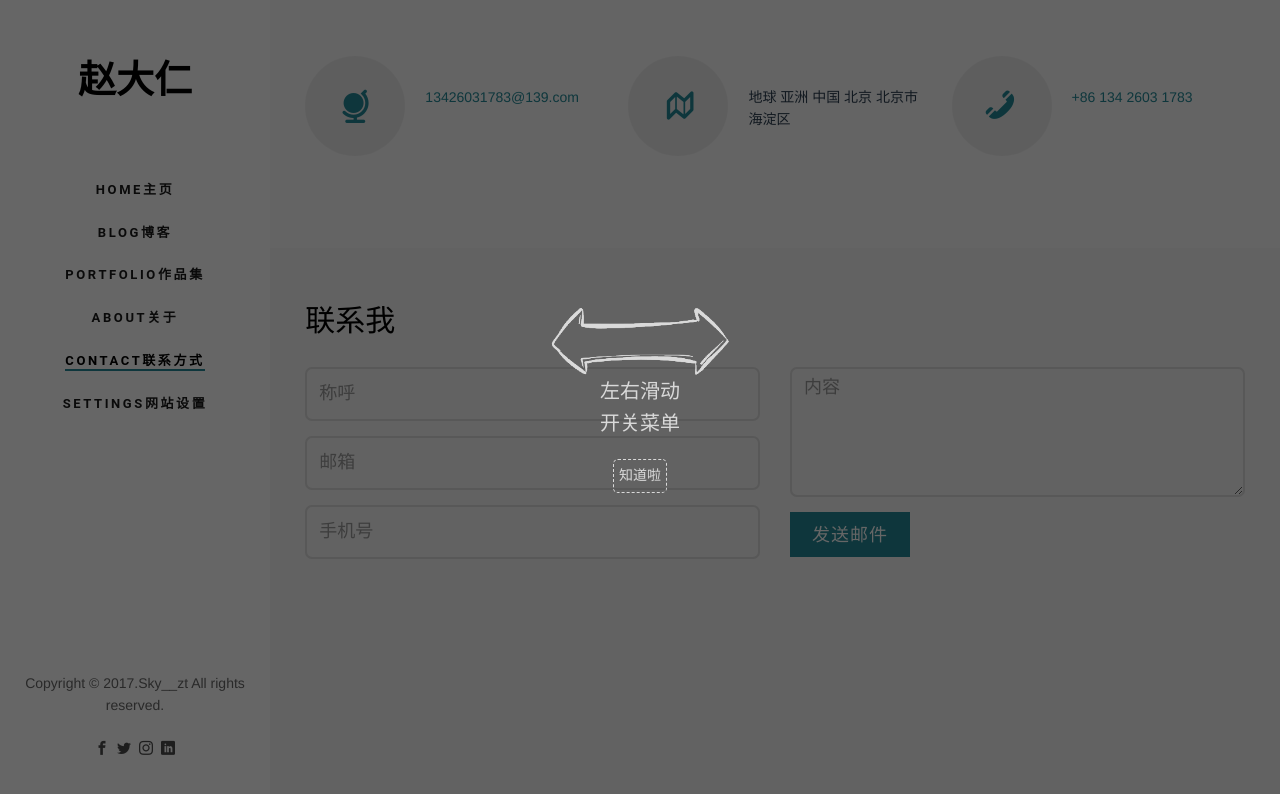
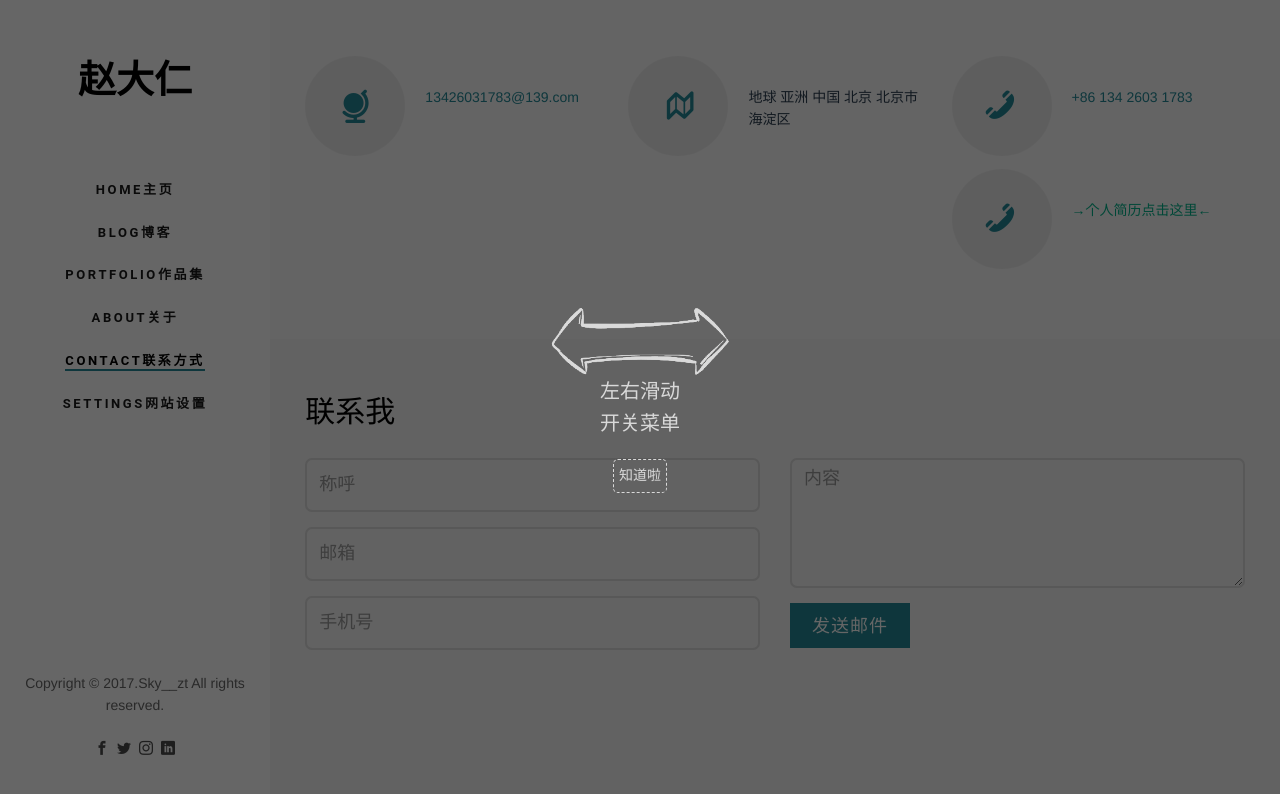
Before and after one commit to boyzhaotian/server-frontend, a Vue app: page /contact in a window 1280 px wide. Shown: the top 794 px of the page. Built offline with nearby package versions, Linux system fonts and the light colour scheme; a web font is replaced by a local one.

Commit message:
fix email

```diff
--- a/src/views/Contact.vue
+++ b/src/views/Contact.vue
@@ -30,6 +30,16 @@
                             </div>
                             <div class="text">
                                 <p><a href="tel://">+86 134 2603 1783</a></p>
+                            </div>
+                        </div>
+                    </div>
+                    <div class="col-md-4">
+                        <div class="feature feature-sm animate-box" data-animate-effect="fadeInLeft">
+                            <div class="icon">
+                                <i class="icon-phone"></i>
+                            </div>
+                            <div class="text">
+                                <p><span class="green" @click="$router.push({name:'resume'})">→个人简历点击这里←</span></p>
                             </div>
                         </div>
                     </div>
@@ -81,7 +91,7 @@ let appid = '1400151932'
 let appkey = '09af7b453d651363a4a93b8c2ff01327'
 import QcloudSms from 'qcloudsms_js'
 import weui from 'weui.js';
-import axios from 'axios'
+// import axios from 'axios'
 export default {
     data() {
         return {
@@ -90,6 +100,9 @@ export default {
             mobile: '',
             content: '',
         }
+    },
+    mounted() {
+        console.log(this.API);
     },
     methods: {
         sendMessage() {
@@ -105,7 +118,12 @@ export default {
                 <br>内容：${this.content}</div>`, this.sendMail)
         },
         sendMail() {
-            axios.post('/api/mail',this.$data,(res)=>{
+            this.API.sendMail(this.$data,(res)=>{
+                if ( res.status === 'success' ) {
+                    weui.alert('发送成功！')
+                } else {
+                    weui.alert('发送失败！Error:'+res.message)
+                }
                 console.log(res);
             })
         },
```
